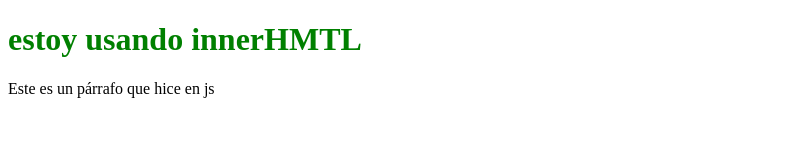
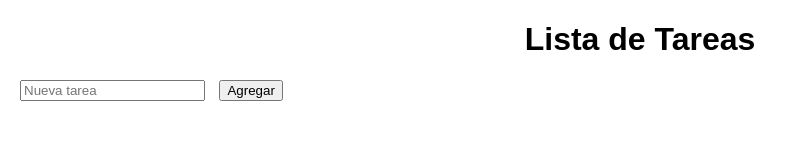
Before and after one commit to AlfredoT11/31-web-b-M2-JavaScript, a plain HTML site: page 2.3.2_DOM/index.html in a window 1280 px wide. Shown: the whole page, without its empty margins (0-809 px from the left). Drawn offline with Linux system fonts and the light colour scheme.

Commit message:
lista de tareas funcional

```diff
--- a/2.3.2_DOM/index.html
+++ b/2.3.2_DOM/index.html
@@ -3,11 +3,26 @@
 <head>
     <meta charset="UTF-8">
     <meta name="viewport" content="width=device-width, initial-scale=1.0">
+    <link rel="stylesheet" href="./styles.css">
     <title>Document</title>
 </head>
 <body>
-    <h1 style="color: blue;" id="miTitulo">DOM</h1>
-    <h1 style="color: blue;" id="otroTitulo">OTRO TITULO</h1>
+    <!-- Etiquetas de ejemplo de teoría vistas en clase -->
+    <!-- <h1 style="color: blue;" id="miTitulo">DOM</h1> -->
+    <!-- <h1 style="color: blue;" id="otroTitulo">OTRO TITULO</h1> -->
+    <h1>Lista de Tareas</h1>
+
+    <div>
+        <input type="text" id="tareaInput" placeholder="Nueva tarea">
+        <button onclick="agregarTarea()">Agregar</button>
+    </div>
+
+    <ul id="listaTareas">
+
+        <!-- AQUI VAN MIS TAREAS -->
+        <!-- li Tarea /li -->
+    </ul>
+
     <script src="script.js"></script>
 </body>
 </html>
--- a/2.3.2_DOM/script.js
+++ b/2.3.2_DOM/script.js
@@ -1,3 +1,5 @@
+/*
+//Código de ejemplos de teoría
 document.addEventListener("DOMContentLoaded", ()=>{
     const miTitulo = document.getElementById("miTitulo")
     const otroTitulo = document.getElementById("otroTitulo")
@@ -10,4 +12,33 @@ document.addEventListener("DOMContentLoaded", ()=>{
 
     alert("El DOM se ha cargado completamente")
 
-})
+})*/
+
+function agregarTarea() {
+    let input = document.getElementById("tareaInput")
+    //.trim() elimina los espacios vacíos antes y después de la cadena de texto
+    let textoTarea = input.value.trim()
+
+    if(textoTarea){//El usuario debe ingresar por lo menos un caracter
+        //Creo mi nueva tarea
+        const listaTareas = document.getElementById("listaTareas")//Contender para poner mis tareas
+        const nuevaTarea = document.createElement("li")//Creo un li para agregar mi tarea en el html
+
+        nuevaTarea.innerText = textoTarea //Coloco el texto de la tarea en el list item (li)
+
+        //Crear mi botón de eliminar
+        const botonEliminar = document.createElement("button")
+        botonEliminar.innerText = "Eliminar"
+        botonEliminar.addEventListener("click", function () {
+            listaTareas.removeChild(nuevaTarea)//removeChild elimina un elemento del elemento padre
+        })
+
+        nuevaTarea.appendChild(botonEliminar)
+
+        listaTareas.appendChild(nuevaTarea) //agrega un elemento dentro de el elemento padre
+
+
+    }else{
+        //Mando un alert para que ponga texto
+    }
+}
--- /dev/null
+++ b/2.3.2_DOM/styles.css
@@ -0,0 +1,26 @@
+/* Estilos básicos */
+body {
+    font-family: Arial, sans-serif;
+    margin: 20px;
+  }
+
+  h1 {
+    text-align: center;
+  }
+
+  input[type="text"], button {
+    margin-bottom: 10px;
+  }
+
+  button {
+    margin-left: 10px;
+  }
+
+  li{
+    color: salmon;
+  }
+
+  .completada {
+    text-decoration: line-through;
+    color: #999;
+  }
```
